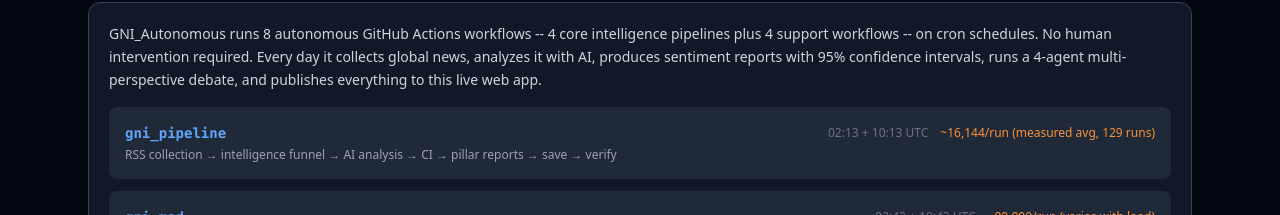
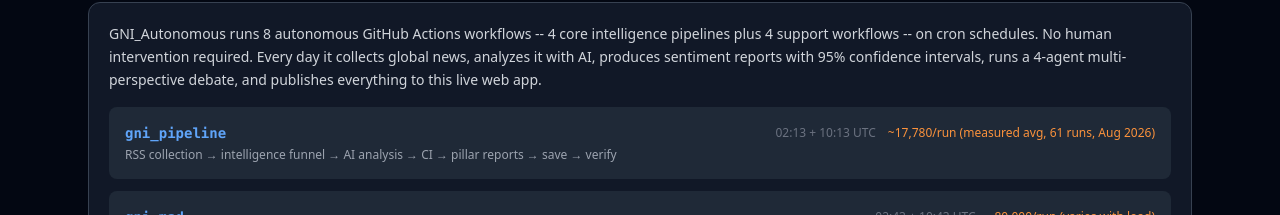
Before and after one commit to jamesmaverickandhdcs/gni-autonomous, a Next.js app: page /methodology in a window 1280 px wide. Shown: the part 181-396 px from the top of the page. Built offline with nearby package versions, Linux system fonts and the light colour scheme.

Commit message:
9.3 correction: the ~16,144/run figure was computed over an unstated window that mixes two token regimes (Jun avg 6,502 vs Aug 17,780); state the measured Aug-2026 average with its window on both pages

```diff
--- a/src/app/about/devops/page.tsx
+++ b/src/app/about/devops/page.tsx
@@ -38,7 +38,7 @@
     : '~80,000/run'
 
   const pipelines = [
-    { name: 'gni_pipeline', schedule: '02:13 + 10:13 UTC', tokens: '~16,144/run (measured avg, 129 runs)', color: 'blue', desc: 'Core intelligence pipeline. RSS collection from 42 sources — injection detection across 81 patterns — MD5 deduplication — geopolitical funnel scoring — 3-temperature AI analysis with confidence intervals — Three Pillar domain reports — Supabase persistence — Telegram notification. The sacred run that never fails.' },
+    { name: 'gni_pipeline', schedule: '02:13 + 10:13 UTC', tokens: '~17,780/run (measured avg, 61 runs, Aug 2026)', color: 'blue', desc: 'Core intelligence pipeline. RSS collection from 42 sources — injection detection across 81 patterns — MD5 deduplication — geopolitical funnel scoring — 3-temperature AI analysis with confidence intervals — Three Pillar domain reports — Supabase persistence — Telegram notification. The sacred run that never fails.' },
     { name: 'gni_mad', schedule: '02:43 + 10:43 UTC', tokens: madTokens, color: 'purple', desc: 'Quadratic MAD Protocol. Four AI agents (Bull, Bear, Black Swan, Ostrich) debate the latest report across 3 rounds with Arbitrator coaching after each round. Produces BULLISH/BEARISH/NEUTRAL verdict with confidence score, action recommendation, blind spot warning, and GPVS prediction.' },
     { name: 'gni_heartbeat', schedule: 'Every 30 min', tokens: '0 tokens', color: 'green', desc: 'Escalation monitoring and NYSE alert system. Reads latest escalation score, compares to previous pipeline run, detects signal divergence between Pipeline and MAD, fires NYSE open/close alerts, triggers adaptive pipeline when escalation delta exceeds threshold.' },
     { name: 'gni_adaptive', schedule: 'On trigger', tokens: '0 (Cerebras path -- logs 0 Groq)', color: 'amber', desc: 'Emergency fresh analysis when world escalation spikes. CRITICAL level = 0 Groq calls (cached data only). HIGH = 4 calls. LOW = 19 calls. Frequency controller adjusts run interval autonomously: CRITICAL=30min, HIGH=2h, ELEVATED=4h, MODERATE=6h, LOW=12h.' },
--- a/src/app/methodology/page.tsx
+++ b/src/app/methodology/page.tsx
@@ -28,7 +28,7 @@
             </div>
             <div className="space-y-3">
               {[
-                { pipeline: 'gni_pipeline', cron: '02:13 + 10:13 UTC', tokens: '~16,144/run (measured avg, 129 runs)', desc: 'RSS collection → intelligence funnel → AI analysis → CI → pillar reports → save → verify' },
+                { pipeline: 'gni_pipeline', cron: '02:13 + 10:13 UTC', tokens: '~17,780/run (measured avg, 61 runs, Aug 2026)', desc: 'RSS collection → intelligence funnel → AI analysis → CI → pillar reports → save → verify' },
                 { pipeline: 'gni_mad', cron: '02:43 + 10:43 UTC', tokens: '~80,000/run (varies with load)', desc: '4-agent debate (Bull/Bear/Black Swan/Ostrich) → 3 rounds → Arbitrator → verdict → predictions' },
                 { pipeline: 'gni_heartbeat', cron: 'Every 30 min', tokens: '0 (zero)', desc: 'Monitor escalation delta → trigger adaptive → NYSE alerts → divergence detection' },
                 { pipeline: 'gni_adaptive', cron: 'On trigger', tokens: '0 (Cerebras path)', desc: 'Fresh analysis when escalation spikes — CRITICAL=0 Groq, HIGH=4 calls, LOW=19 calls' },
```
